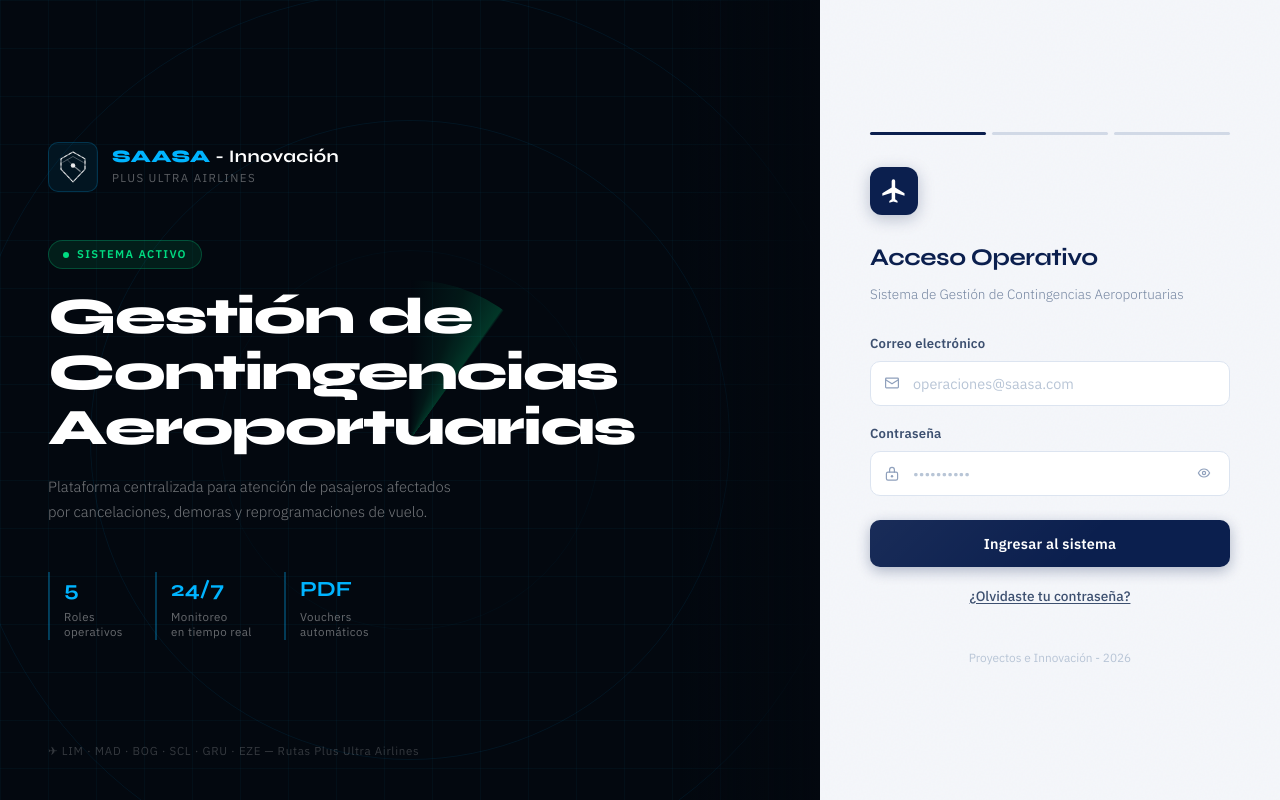
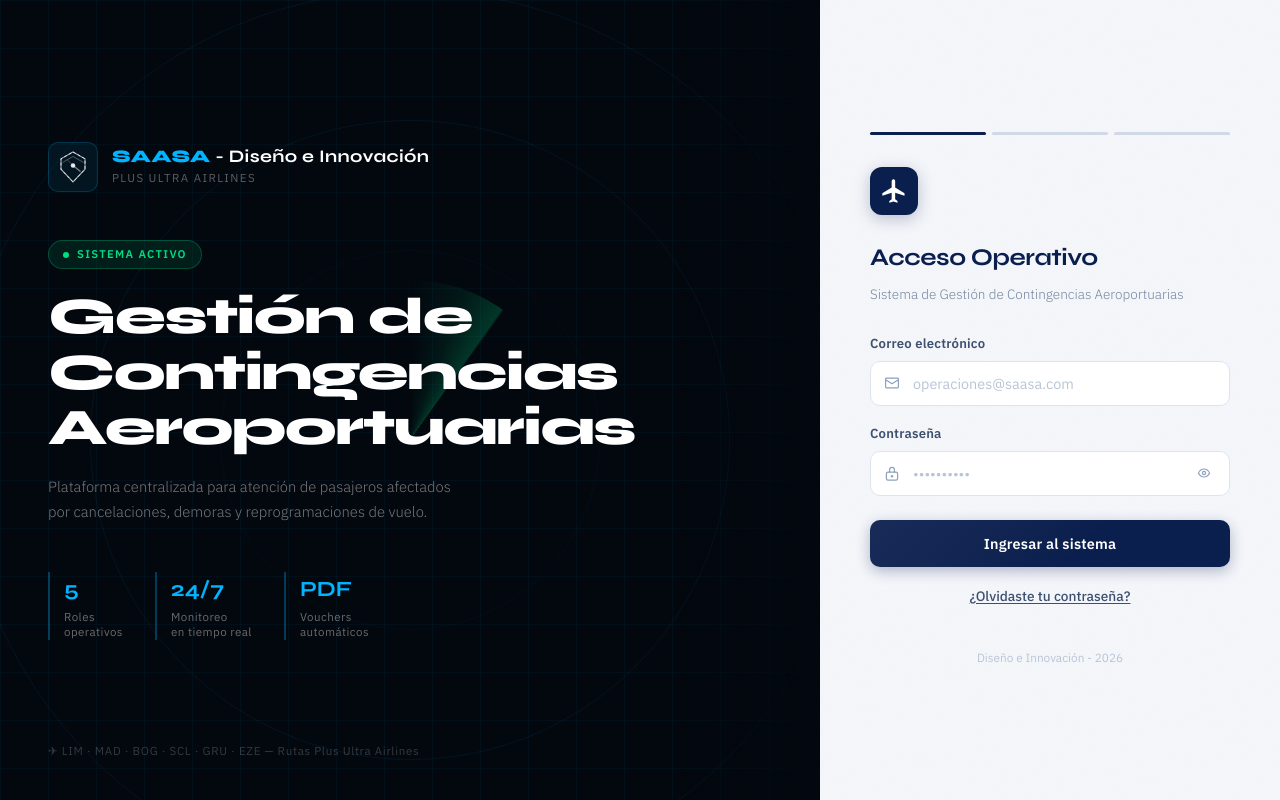
Before and after one commit to DinoIvan1120/Gestion-de-Contingencias-Aeroporturias-Frontend, a React (Vite) app: page /login in a window 1280 px wide. Built offline with nearby package versions, Linux system fonts and the light colour scheme; no server answers.

Commit message:
Cambio de nombre de area

```diff
--- a/src/components/layout/Sidebar.jsx
+++ b/src/components/layout/Sidebar.jsx
@@ -138,7 +138,7 @@ export default function Sidebar({ open, onClose }) {
           <div className={styles.brand}>
             <Plane size={22} color={rolColor} />
             <div>
-              <span className={styles.brandName}>Innovación</span>
+              <span className={styles.brandName}>Diseño e Innovación</span>
               <span className={styles.brandSub}>SAASA</span>
             </div>
           </div>
--- a/src/components/layout/Topbar.jsx
+++ b/src/components/layout/Topbar.jsx
@@ -48,7 +48,7 @@ export default function Topbar({ onMenuClick }) {
             <Menu size={22} color="#fff" />
           </button>
           <div className={styles.title}>
-            <span className={styles.appName}>Innovación</span>
+            <span className={styles.appName}>Diseño e Innovación</span>
             {envLabel && <span className={styles.envBadge}>{envLabel}</span>}
           </div>
         </div>
--- a/src/pages/auth/LoginPage.jsx
+++ b/src/pages/auth/LoginPage.jsx
@@ -189,7 +189,7 @@ export default function LoginPage() {
             </div>
             <div>
               <p className={styles.brandName}>
-                <span>SAASA</span> - Innovación
+                <span>SAASA</span> - Diseño e Innovación
               </p>
               <p className={styles.brandTagline}>Plus Ultra Airlines</p>
             </div>
@@ -693,7 +693,7 @@ export default function LoginPage() {
             )}
           </div>
 
-          <p className={styles.cardFooter}>Proyectos e Innovación - 2026</p>
+          <p className={styles.cardFooter}>Diseño e Innovación - 2026</p>
         </div>
       </div>
 
```
